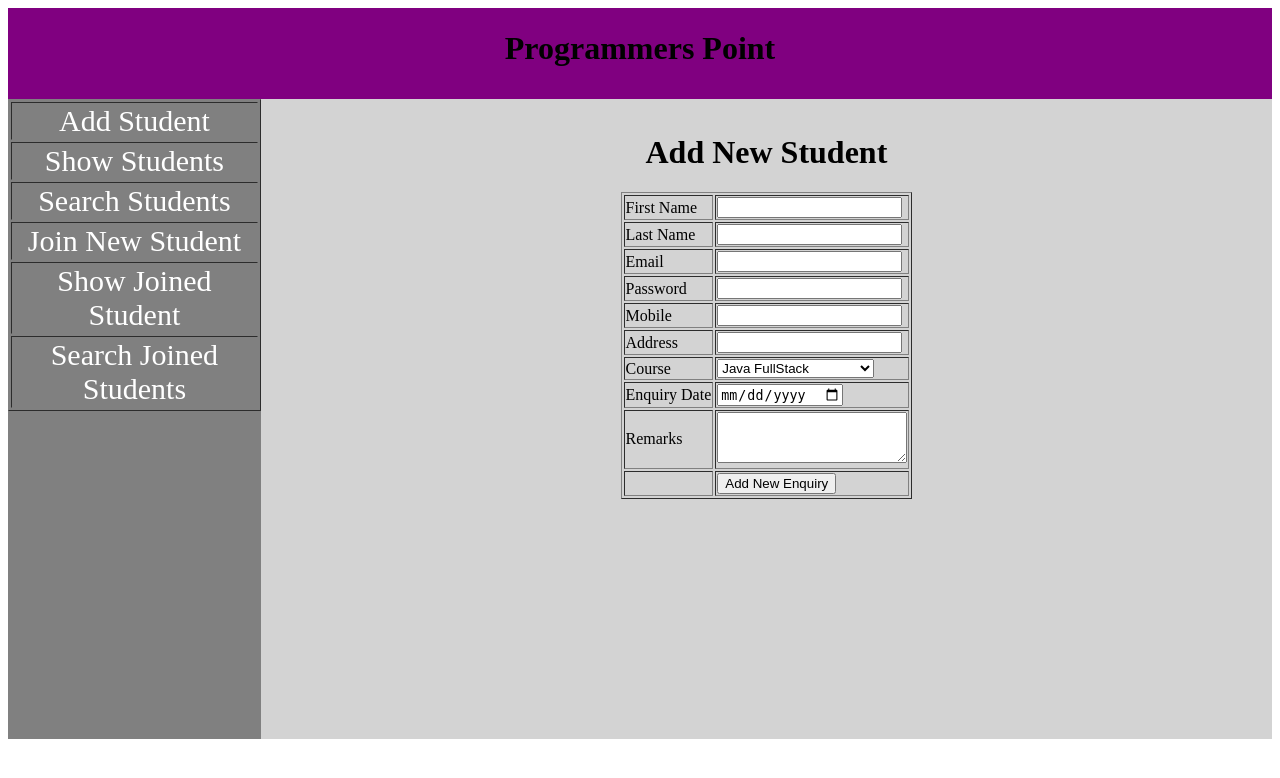
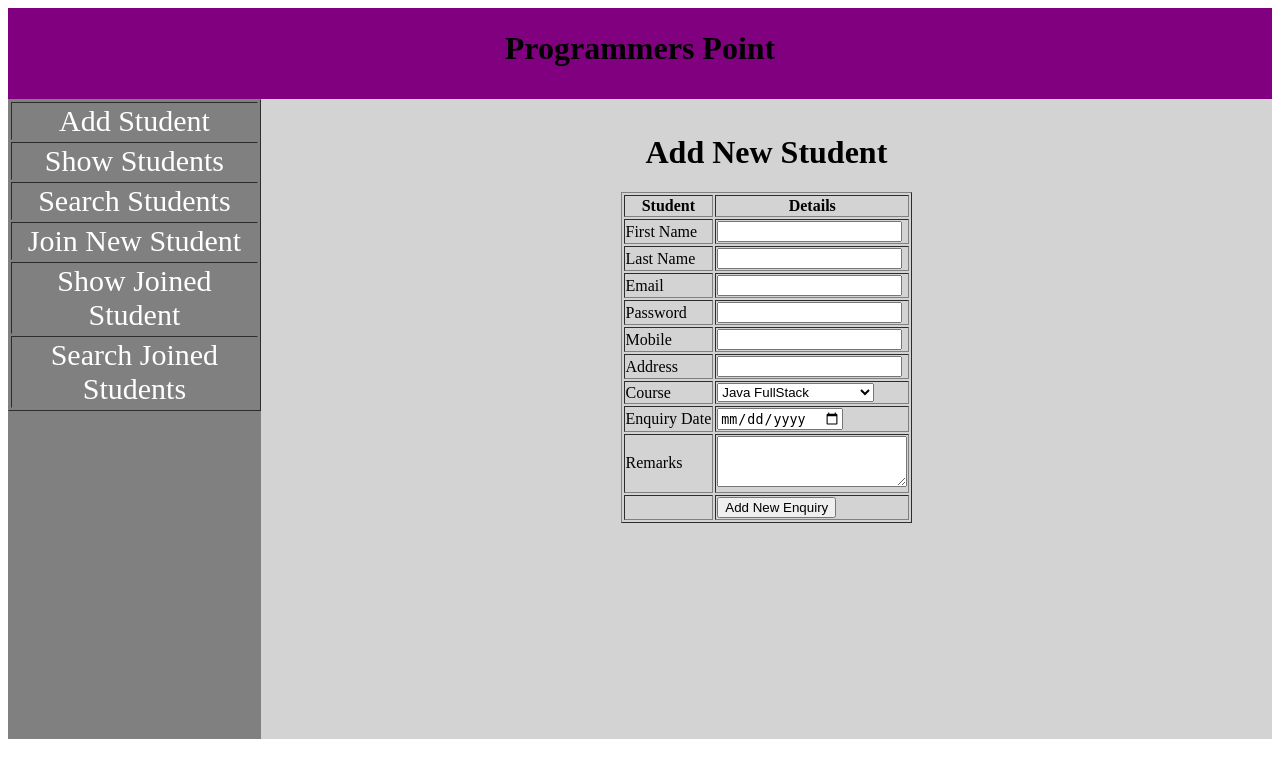
Before and after one commit to Ayushi20j/studentPortal, a Django app: page / in a window 1280 px wide. Shown: the top 778 px of the page. Run offline with Django 3.2, Linux system fonts and the light colour scheme.

Commit message:
Update index.html

```diff
--- a/templates/index.html
+++ b/templates/index.html
@@ -4,6 +4,13 @@
 <form action="addstudent" method="post">
     {% csrf_token %}
 <table align="center" border="1px">
+    <thead>
+        <tr>
+            <th>Student</th>
+            <th>Details</th>
+            <!-- Add more <th> elements as needed for your headers -->
+        </tr>
+    </thead>
     <tr>
         <td>First Name</td>
         <td><input type="text" name="fname" /></td>
```
